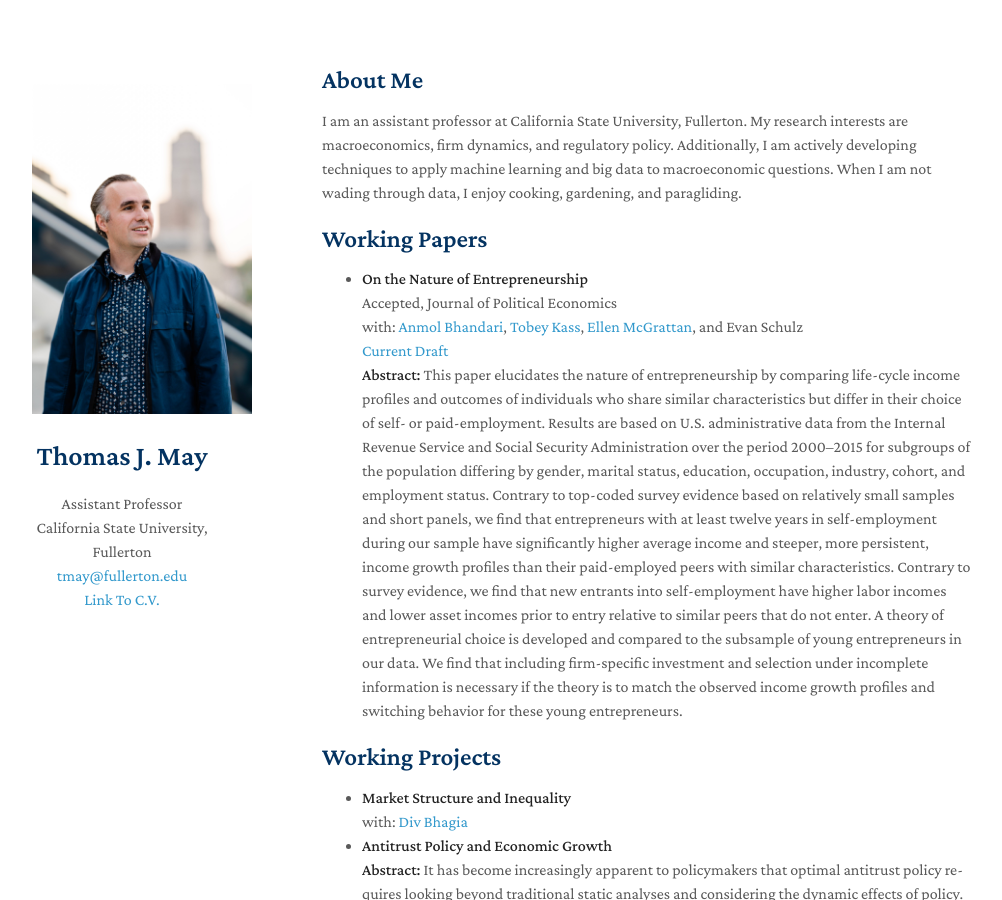
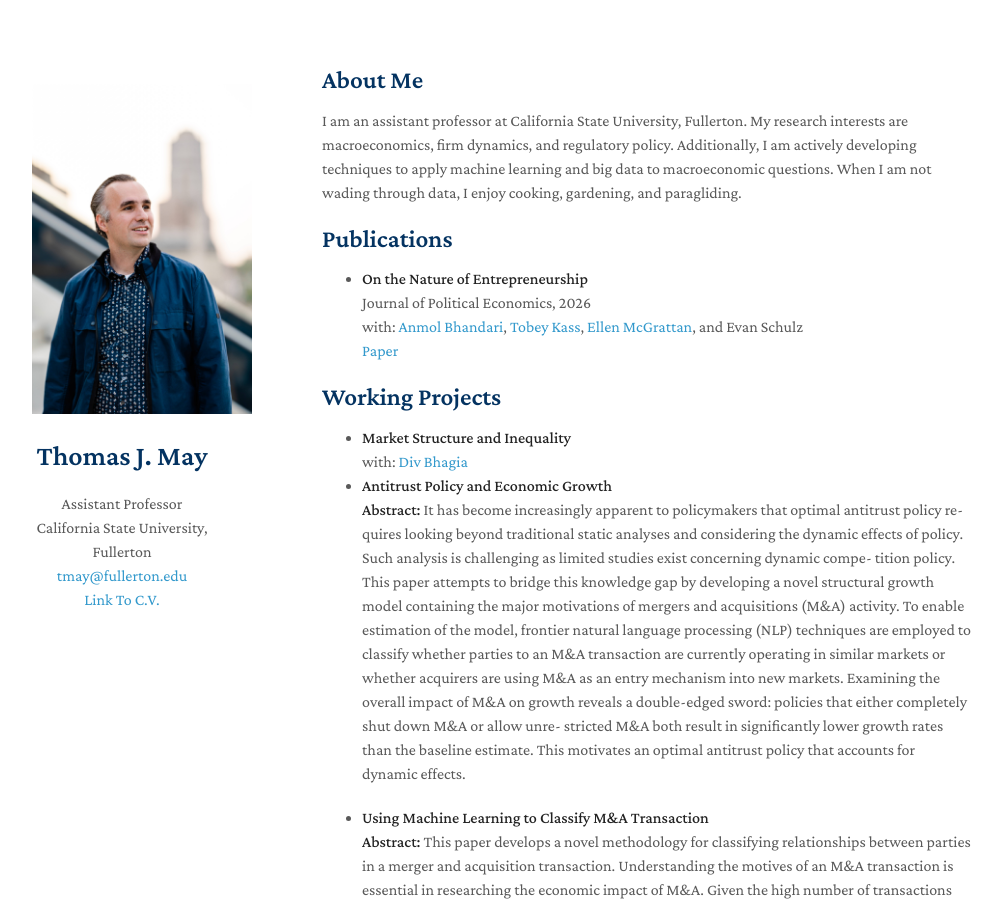
Before and after one commit to MayEcon/mayecon.github.io, a Jekyll site: the page built from index.md, in a window 1280 px wide and 900 px high. Shown: the whole window, without its empty margins (148-1150 px from the left). Built offline with Jekyll 4.4.1, drawn with Linux system fonts in a browser that asks for light colours; nearby versions of some CDN libraries; a style sheet for code colours, icons or effects is not loaded; our own code applies the rules of GitHub Pages for plain Markdown files.

Commit message:
Update index.md

```diff
--- a/index.md
+++ b/index.md
@@ -6,16 +6,14 @@ layout: homepage
 
 I am an assistant professor at California State University, Fullerton. My research interests are macroeconomics, firm dynamics, and regulatory policy. Additionally, I am actively developing techniques to apply machine learning and big data to macroeconomic questions. When I am not wading through data, I enjoy cooking, gardening, and paragliding.
 
-
-## Working Papers
-
+## Publications
 - **On the Nature of Entrepreneurship**
-  <br> Accepted, Journal of Political Economics
+  <br> Journal of Political Economics, 2026
   <br>
   with: [Anmol Bhandari](http://www.bhandarianmol.com), [Tobey Kass](https://sites.google.com/umn.edu/tobeykass/), [Ellen McGrattan](http://users.econ.umn.edu/~erm/), and Evan Schulz
-  <br>[Current Draft](https://www.irs.gov/pub/irs-soi/22rpnatureofentrepreneurship.pdf)
+  <br>[Paper](https://www.journals.uchicago.edu/doi/abs/10.1086/739823?__cf_chl_tk=Mes4TDLAo47jxpsN4yYDA2faJMQXdg1LsW2elTVmXQQ-1772838942-1.0.1.1-c45HD1ynXasuuuy9dY_JCyztgWLh9JQtMel_8OttkRU)
   <br>
-  **Abstract:** This paper elucidates the nature of entrepreneurship by comparing life-cycle income profiles and outcomes of individuals who share similar characteristics but differ in their choice of self- or paid-employment. Results are based on U.S. administrative data from the Internal Revenue Service and Social Security Administration over the period 2000–2015 for subgroups of the population differing by gender, marital status, education, occupation, industry, cohort, and employment status. Contrary to top-coded survey evidence based on relatively small samples and short panels, we find that entrepreneurs with at least twelve years in self-employment during our sample have significantly higher average income and steeper, more persistent, income growth profiles than their paid-employed peers with similar characteristics. Contrary to survey evidence, we find that new entrants into self-employment have higher labor incomes and lower asset incomes prior to entry relative to similar peers that do not enter. A theory of entrepreneurial choice is developed and compared to the subsample of young entrepreneurs in our data. We find that including firm-specific investment and selection under incomplete information is necessary if the theory is to match the observed income growth profiles and switching behavior for these young entrepreneurs.
+
 
 ## Working Projects
 - **Market Structure and Inequality**<br>
```
